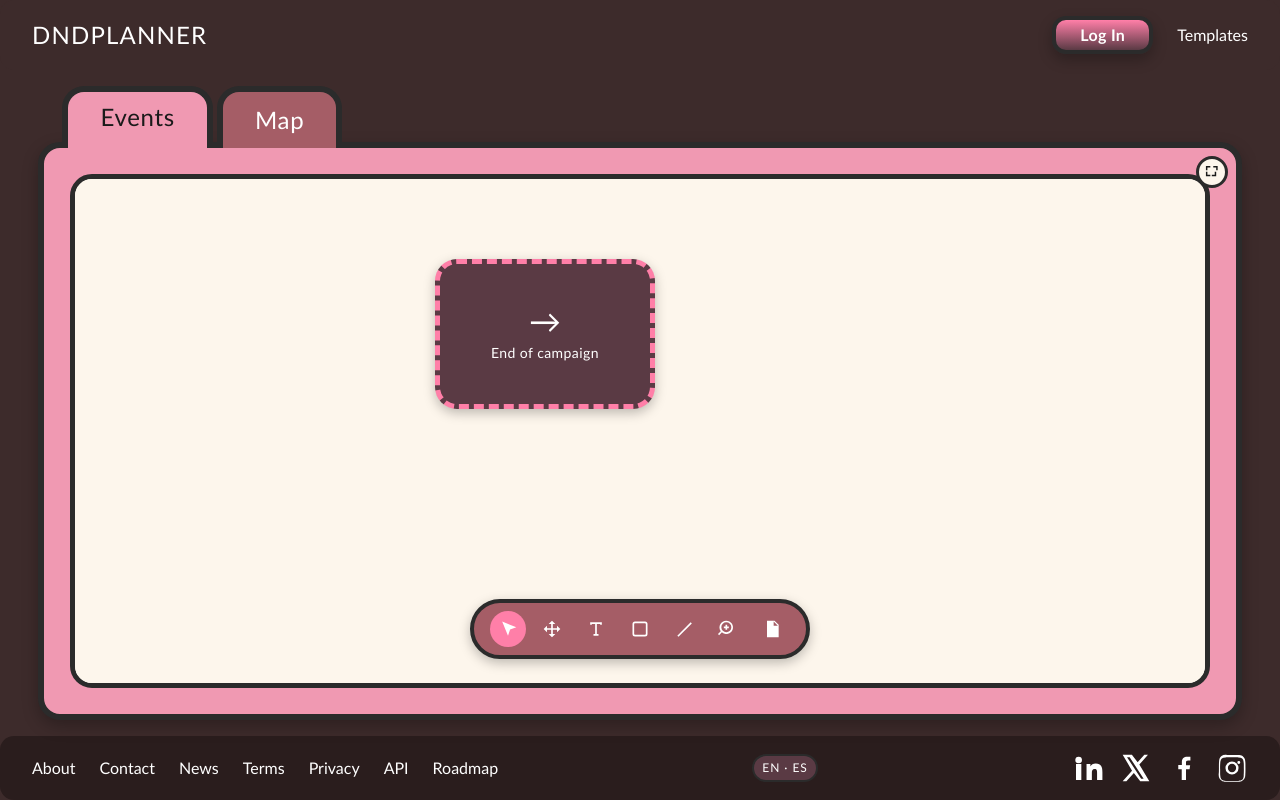
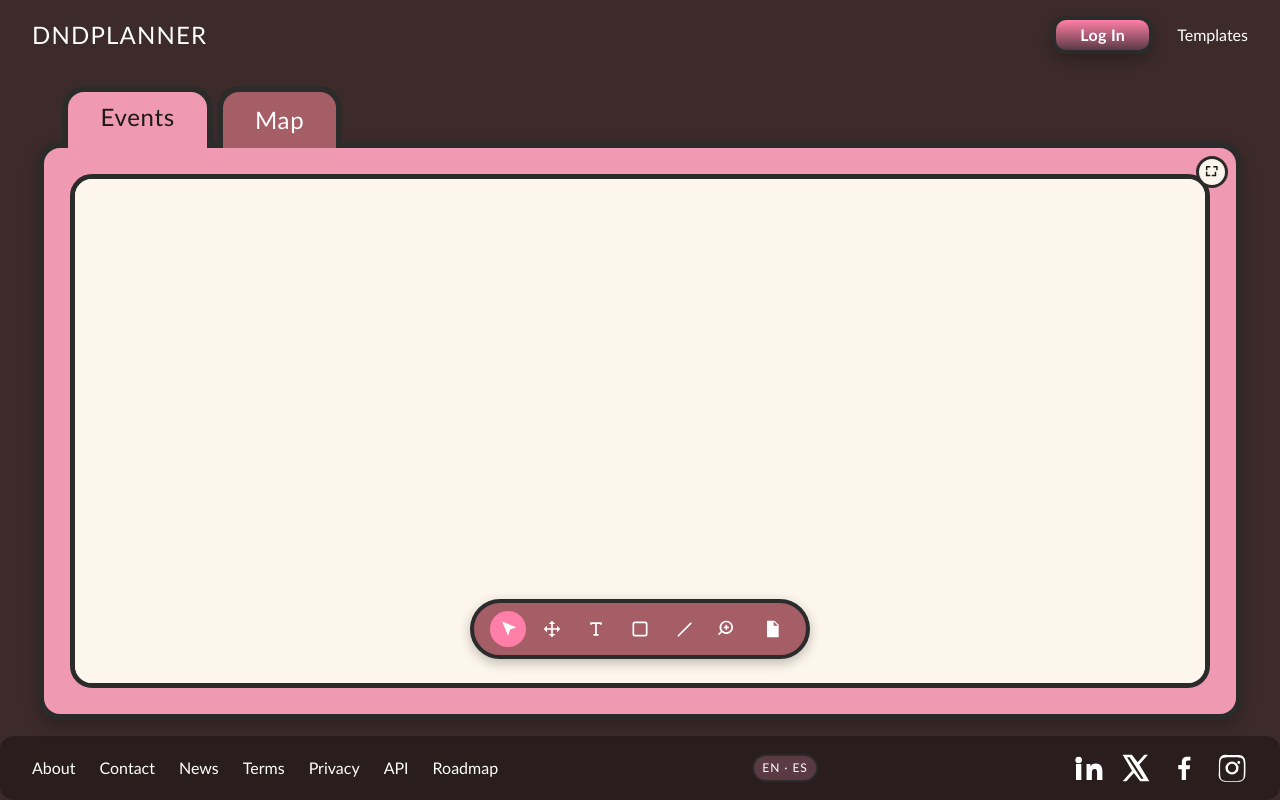
Before and after one commit to arodovi852/DnDPlanner, a React (Vite) app in the folder frontend/: page /chapter/1 in a window 1280 px wide. Built offline with nearby package versions, Linux system fonts and the light colour scheme; a web font is replaced by a local one.

Commit message:
remove: 'Go to next chapter' button and chronological-chain analysis
The functionality was preserved on the Go_to_Next_Chapter branch but
removed from main as it added too much complexity. Chapter switching
is still available via the chapter selector dropdown.

```diff
--- a/frontend/src/pages/ChapterPage/EventsCanvas.tsx
+++ b/frontend/src/pages/ChapterPage/EventsCanvas.tsx
@@ -42,7 +42,6 @@ type Tool =
 const BLOCK_WIDTH = 220;
 const BLOCK_HEIGHT = 150;
 const DRAG_THRESHOLD = 5;
-const STORY_TYPE: EventType = 'historia';
 
 // ---------------------------------------------------------------------------
 // Componente principal
@@ -470,52 +469,6 @@ export function EventsCanvas() {
     [blocks, connections]
   );
 
-  // Cadena cronológica ganadora siguiendo las reglas de prioridad.
-  const winningChain = useMemo(
-    () => pickChronologicalChain(blocks, connections),
-    [blocks, connections]
-  );
-
-  // Bloque tras el cual se ancla el botón "Ir al siguiente capítulo":
-  // último Story de la cadena ganadora si lo hay, sino el último bloque.
-  const anchor = useMemo(() => {
-    if (!winningChain || winningChain.length === 0) return null;
-    for (let i = winningChain.length - 1; i >= 0; i--) {
-      if (winningChain[i].type === STORY_TYPE) return winningChain[i];
-    }
-    return winningChain[winningChain.length - 1];
-  }, [winningChain]);
-
-  const { nextChapter, isFinal } = useMemo(() => {
-    if (!activeCampaign || !chapterId) {
-      return { nextChapter: null, isFinal: true };
-    }
-    const idx = activeCampaign.chapters.findIndex((c) => c.id === chapterId);
-    if (idx === -1) return { nextChapter: null, isFinal: true };
-    const next = activeCampaign.chapters[idx + 1] ?? null;
-    return { nextChapter: next, isFinal: next === null };
-  }, [activeCampaign, chapterId]);
-
-  const terminal = anchor
-    ? {
-        x: anchor.x + BLOCK_WIDTH + 60,
-        y: anchor.y,
-        sourceId: anchor.id,
-      }
-    : { x: 360, y: 80, sourceId: null as string | null };
-
-  const handleGoToNext = () => {
-    if (nextChapter) {
-      navigate(`/chapter/${nextChapter.id}`);
-      return;
-    }
-    if (activeCampaign) {
-      navigate('/chapterSelector');
-      return;
-    }
-    navigate('/main');
-  };
-
   const handleChapterSelect = (event: ChangeEvent<HTMLSelectElement>) => {
     const id = event.target.value;
     if (id && id !== chapterId) {
@@ -632,19 +585,6 @@ export function EventsCanvas() {
                 );
               })}
 
-              {anchor && (
-                <line
-                  x1={anchor.x + BLOCK_WIDTH / 2}
-                  y1={anchor.y + BLOCK_HEIGHT / 2}
-                  x2={terminal.x + BLOCK_WIDTH / 2 - 20}
-                  y2={terminal.y + BLOCK_HEIGHT / 2}
-                  stroke="var(--color-primary)"
-                  strokeWidth={3}
-                  strokeDasharray="6 6"
-                  markerEnd="url(#events-arrow)"
-                />
-              )}
-
               {dragCursor && connectFrom && blockById.has(connectFrom) && (
                 <line
                   x1={blockById.get(connectFrom)!.x + BLOCK_WIDTH / 2}
@@ -725,31 +665,6 @@ export function EventsCanvas() {
               );
             })}
 
-            <button
-              type="button"
-              className="events-canvas__terminal"
-              style={{
-                left: terminal.x,
-                top: terminal.y,
-                width: BLOCK_WIDTH,
-                height: BLOCK_HEIGHT,
-              }}
-              onPointerDown={(event) => event.stopPropagation()}
-              onPointerUp={(event) => event.stopPropagation()}
-              onMouseDown={(event) => event.stopPropagation()}
-              onClick={(event) => {
-                event.stopPropagation();
-                event.preventDefault();
-                handleGoToNext();
-              }}
-            >
-              <span className="events-canvas__terminal-arrow" aria-hidden="true">
-                →
-              </span>
-              <span className="events-canvas__terminal-label">
-                {isFinal ? t('chapter.finalChapter') : t('chapter.nextChapter')}
-              </span>
-            </button>
           </div>
         </div>
       )}
@@ -882,133 +797,6 @@ function buildNotesOrder(blocks: Block[], connections: Connection[]): NoteEntry[
 }
 
 // ---------------------------------------------------------------------------
-// Selección de cadena cronológica para anclar el "siguiente capítulo"
-// ---------------------------------------------------------------------------
-//
-// Reglas de prioridad (de más alta a más baja):
-//   1. Cadena con Story al primer Y al último elemento.
-//   2. Cadena con Story al primero (no al último).
-//   3. Cadena con Story al último (no al primero).
-//   4. Cadena con Story en algún elemento intermedio (ni primero ni último).
-//   5. Cadena más larga sin ningún Story.
-//
-// En caso de empate (misma prioridad y misma longitud) se elige la que
-// contenga más Story en su interior.
-
-function pickChronologicalChain(
-  blocks: Block[],
-  connections: Connection[]
-): Block[] | null {
-  if (blocks.length === 0) return null;
-
-  const adj = new Map<string, string[]>();
-  for (const c of connections) {
-    const list = adj.get(c.from) ?? [];
-    list.push(c.to);
-    adj.set(c.from, list);
-  }
-
-  const incoming = new Map<string, number>();
-  for (const b of blocks) incoming.set(b.id, 0);
-  for (const c of connections) {
-    incoming.set(c.to, (incoming.get(c.to) ?? 0) + 1);
-  }
-
-  // Las cadenas son los caminos simples desde "raíces" (sin entrantes) o,
-  // si no hay raíces (grafo cíclico), desde cualquier nodo.
-  const roots = blocks.filter((b) => (incoming.get(b.id) ?? 0) === 0);
-  const seeds = roots.length > 0 ? roots : blocks;
-
-  // Enumeramos todos los caminos simples maximales que no se puedan extender.
-  const allChains: Block[][] = [];
-  for (const seed of seeds) {
-    enumerateMaximalPaths(seed.id, blocks, adj, allChains);
-  }
-
-  if (allChains.length === 0) {
-    // Sin conexiones cada bloque es su propia cadena (longitud 1).
-    return blocks.length > 0 ? [blocks[0]] : null;
-  }
-
-  let best: Block[] | null = null;
-  let bestKey: ChainKey | null = null;
-
-  for (const chain of allChains) {
-    const key = scoreChain(chain);
-    if (!bestKey || compareChainKey(key, bestKey) > 0) {
-      bestKey = key;
-      best = chain;
-    }
-  }
-
-  return best;
-}
-
-interface ChainKey {
-  priority: number; // 4 mejor → 0 peor
-  length: number;
-  storyCount: number;
-}
-
-function scoreChain(chain: Block[]): ChainKey {
-  const length = chain.length;
-  const firstIsStory = length > 0 && chain[0].type === STORY_TYPE;
-  const lastIsStory = length > 0 && chain[length - 1].type === STORY_TYPE;
-  const hasMiddleStory = chain
-    .slice(1, Math.max(1, length - 1))
-    .some((b) => b.type === STORY_TYPE);
-  const storyCount = chain.filter((b) => b.type === STORY_TYPE).length;
-
-  let priority: number;
-  if (firstIsStory && lastIsStory) priority = 4;
-  else if (firstIsStory) priority = 3;
-  else if (lastIsStory) priority = 2;
-  else if (hasMiddleStory) priority = 1;
-  else priority = 0;
-
-  return { priority, length, storyCount };
-}
-
-function compareChainKey(a: ChainKey, b: ChainKey): number {
-  if (a.priority !== b.priority) return a.priority - b.priority;
-  if (a.length !== b.length) return a.length - b.length;
-  return a.storyCount - b.storyCount;
-}
-
-function enumerateMaximalPaths(
-  startId: string,
-  blocks: Block[],
-  adj: Map<string, string[]>,
-  out: Block[][]
-) {
-  const blockMap = new Map<string, Block>();
-  for (const b of blocks) blockMap.set(b.id, b);
-
-  const stack: Array<{ path: string[]; visited: Set<string> }> = [
-    { path: [startId], visited: new Set([startId]) },
-  ];
-
-  while (stack.length > 0) {
-    const current = stack.pop();
-    if (!current) continue;
-    const lastId = current.path[current.path.length - 1];
-    const next = (adj.get(lastId) ?? []).filter((n) => !current.visited.has(n));
-    if (next.length === 0) {
-      const chain = current.path
-        .map((id) => blockMap.get(id))
-        .filter((b): b is Block => Boolean(b));
-      if (chain.length > 0) out.push(chain);
-      continue;
-    }
-    for (const n of next) {
-      const visited = new Set(current.visited);
-      visited.add(n);
-      stack.push({ path: [...current.path, n], visited });
-    }
-  }
-}
-
-// ---------------------------------------------------------------------------
 // Utils
 // ---------------------------------------------------------------------------
 
```
